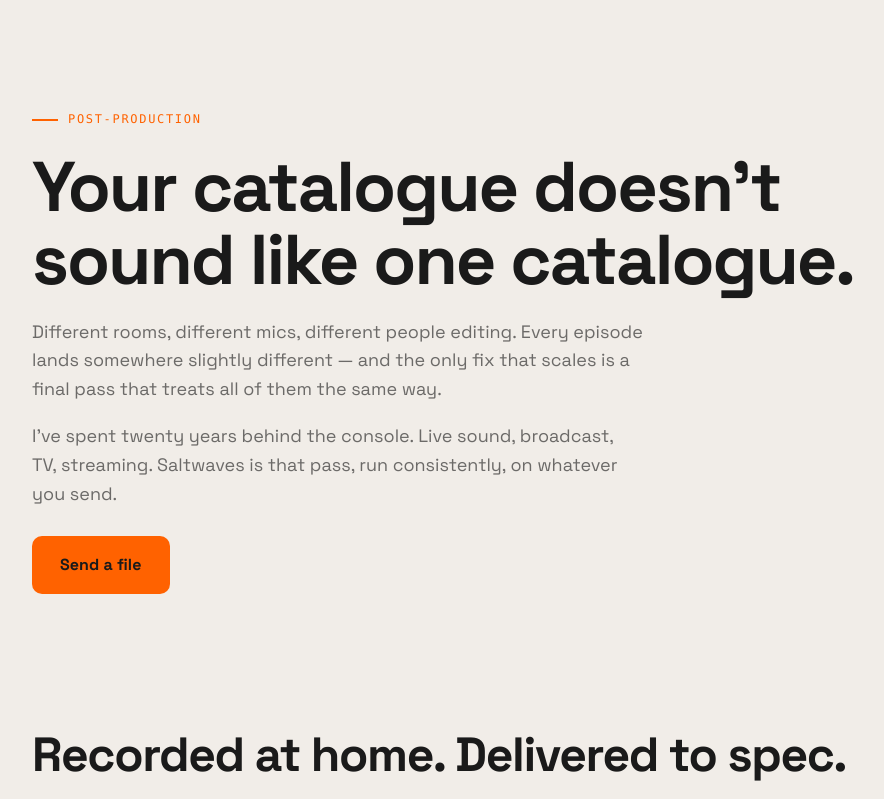
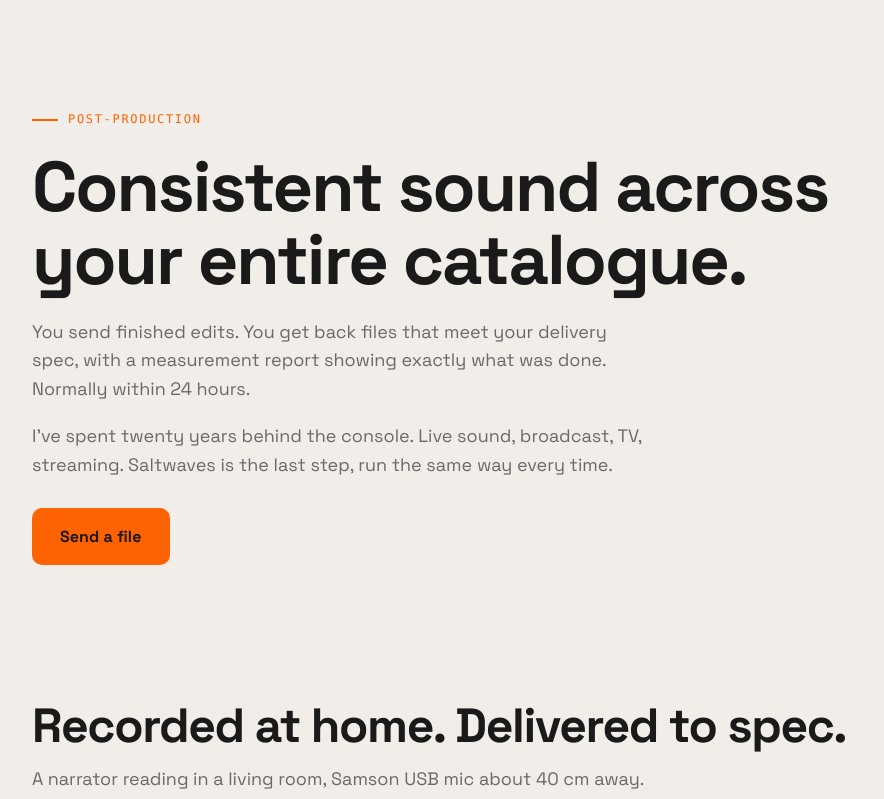
Before and after one commit to marcusbornold-commits/saltwaves-frontend, a Next.js app: page /services in a window 1280 px wide. Shown: the top 799 px of the page, without its empty margins (62-946 px from the left). Built offline with nearby package versions, Linux system fonts and the light colour scheme.

Commit message:
Engelsk hero: leverans i stallet for pastaende om kundens katalog

```diff
--- a/app/components/post-production-page.tsx
+++ b/app/components/post-production-page.tsx
@@ -83,16 +83,15 @@
           <div className="reveal in">
             <div className="kicker">Post-production</div>
             <h1 style={{ fontSize: "clamp(2.7rem, 5.6vw, 4.4rem)", marginBottom: 20 }}>
-              Your catalogue doesn&apos;t sound like one catalogue.
+              Consistent sound across your entire catalogue.
             </h1>
             <p className="section-sub" style={{ marginBottom: 18 }}>
-              Different rooms, different mics, different people editing. Every episode lands
-              somewhere slightly different — and the only fix that scales is a final pass that
-              treats all of them the same way.
+              You send finished edits. You get back files that meet your delivery spec, with a
+              measurement report showing exactly what was done. Normally within 24 hours.
             </p>
             <p className="section-sub" style={{ marginBottom: 28 }}>
               I&apos;ve spent twenty years behind the console. Live sound, broadcast, TV,
-              streaming. Saltwaves is that pass, run consistently, on whatever you send.
+              streaming. Saltwaves is the last step, run the same way every time.
             </p>
             <a className="btn btn-primary" href={MAIL}>
               Send a file
```
